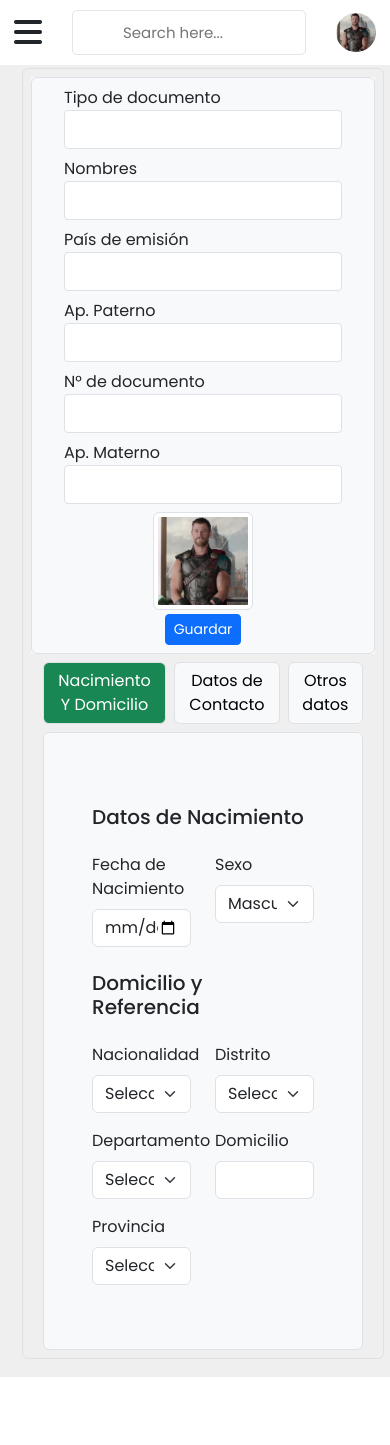
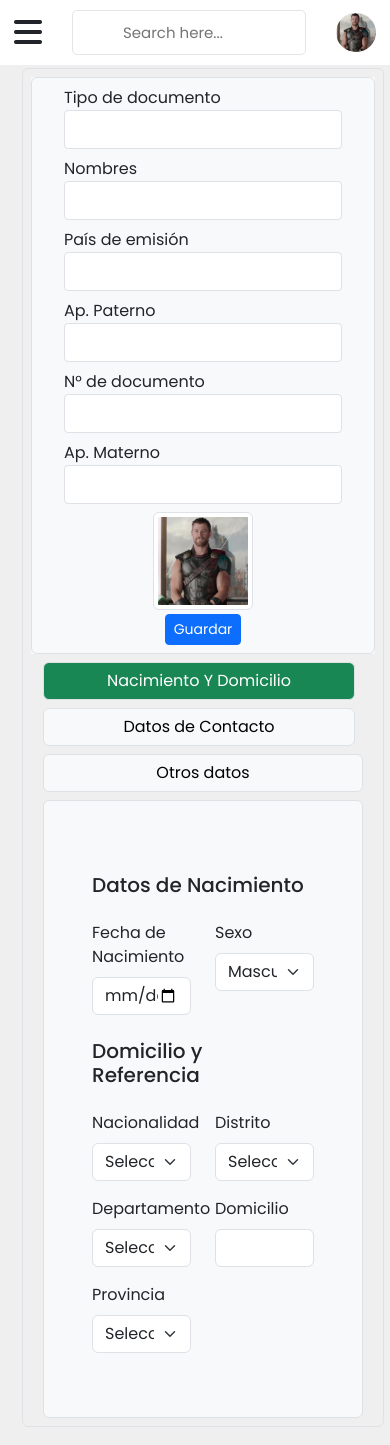
Before and after one commit to kenydanfer01/demo-dashboard-react, a React (Vite) app: page /create/employed in a window 390 px wide. Before the commit the page ends 1377 px from the top, so only its background shows below. Built offline with nearby package versions, Linux system fonts and the light colour scheme.

Commit message:
Botones Responsive

```diff
--- a/src/components/FormDataOtros.jsx
+++ b/src/components/FormDataOtros.jsx
@@ -25,7 +25,7 @@
 
               <div className="form-floating mb-3">
                 <select className="form-select col-md" id="estadocivil" required="">
-                  <option value="">Seleccionar estado</option>
+                  <option value=""></option>
                   <option>Soltero(a)</option>
                   <option>Casado(a)</option>
                   <option>Viudo(a)</option>
--- a/src/pages/CreateEmployed.jsx
+++ b/src/pages/CreateEmployed.jsx
@@ -15,11 +15,11 @@
     <div className="container-fluid border rounded m-2 p-2">
     <FormPerfil />
     <div className="container-fluid pt-0">
-            <div className="d-flex justify-content-between my-2">
+      <div className="d-flex flex-column flex-sm-row justify-content-between my-2">
         <button
           className={`btn btn-success btn-md border ${
             activeButton === 1 ? "btn-success" : "btn-light"
-                } flex-fill me-2`}
+          } flex-fill me-2 mb-2 mb-sm-0`}
           onClick={() => handleButtonClick(1)}
         >
           Nacimiento Y Domicilio
@@ -27,7 +27,7 @@
         <button
           className={`btn btn-success btn-md border ${
             activeButton === 2 ? "btn-success" : "btn-light"
-                } flex-fill me-2`}
+          } flex-fill me-2 mb-2 mb-sm-0`}
           onClick={() => handleButtonClick(2)}
         >
           Datos de Contacto
@@ -41,9 +41,13 @@
           Otros datos
         </button>
       </div>
+      <div className="row">
+        <div className="col-12">
           {activeButton === 1 && <FormDataPerson />}
           {activeButton === 2 && <FormDataEmpl />}
           {activeButton === 3 && <FormDataOtros />}
+        </div>
+      </div>
     </div>
   </div>
 
```
Lines whose indentation alone changed are shown as unchanged.
